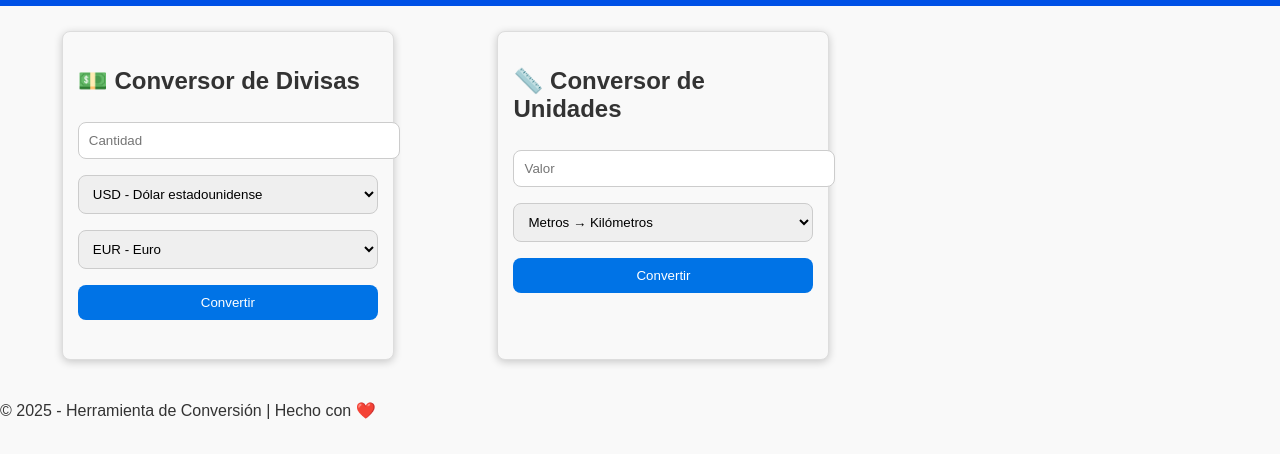
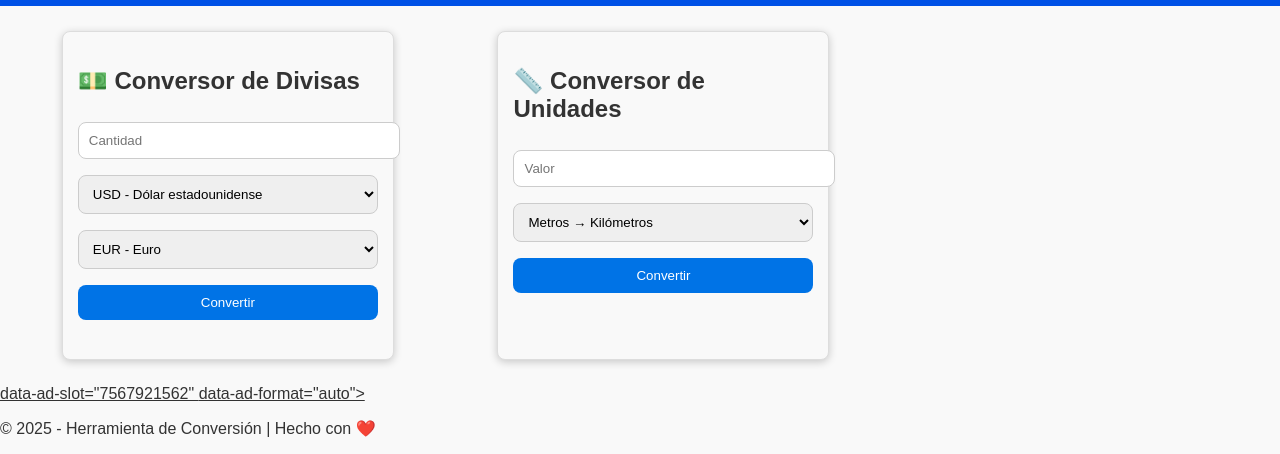
Before and after one commit to eduardoabreumarte-art/convertidordedivisas-mundial, a plain HTML site: page index.html in a window 1280 px wide. Shown: the part 455-909 px from the top of the page. Drawn offline with Linux system fonts and the light colour scheme; no server answers.

Commit message:
Update index.html

```diff
--- a/index.html
+++ b/index.html
@@ -3,7 +3,6 @@
 <head><!-- Google AdSense: ID de editor -->
 <script data-ad-client="ca-pub-3289191632952433"
         async src="https://pagead2.googlesyndication.com/pagead/js/adsbygoogle.js"></script>
-
   <meta charset="UTF-8" />
   <meta name="viewport" content="width=device-width, initial-scale=1.0"/>
   <title>Convertidor de Divisas y Unidades</title>
@@ -103,7 +102,15 @@
       <script>(adsbygoogle = window.adsbygoogle || []).push({});</script>
     </aside>
   </main>
-
+<!-- Bloque de anuncio AdSense (usa tus datos reales) -->
+<ins class="adsbygoogle"
+     style="display:block"
+     data-ad-client="ca-pub-3289191632952433"  <!-- tu ID real -->
+     data-ad-slot="7567921562"                 <!-- tu slot real -->
+     data-ad-format="auto"></ins>
+<script>
+     (adsbygoogle = window.adsbygoogle || []).push({});
+</script>
   <footer>
     <p>© 2025 - Herramienta de Conversión | Hecho con ❤️</p>
   </footer>
```
